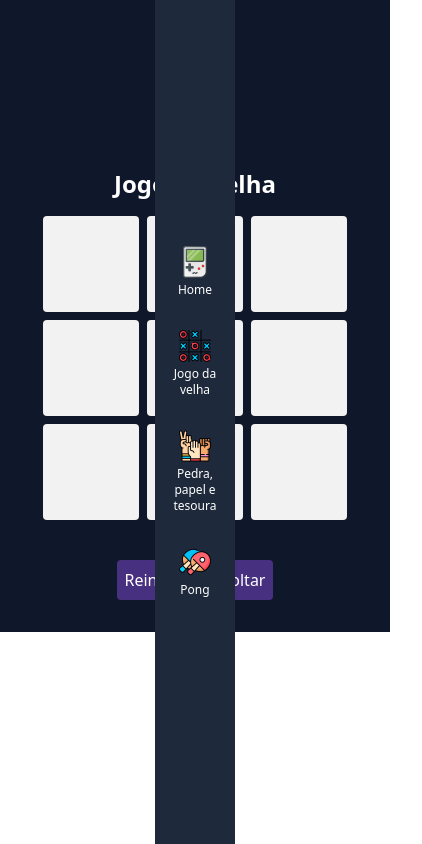
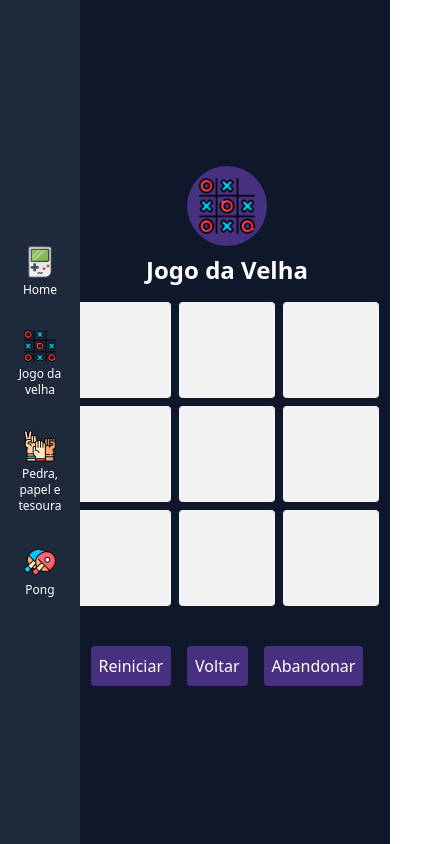
Before and after one commit to AnaLara714/game-dev, a React (Vite) app: page /jogo-da-velha/jogar in a window 390 px wide. Shown: the whole page, 422 px wide, since content can reach past the window. Built offline with nearby package versions, Linux system fonts and the light colour scheme.

Commit message:
correçao de responsividade

```diff
--- a/src/components/tictactoe/tictactoe.tsx
+++ b/src/components/tictactoe/tictactoe.tsx
@@ -102,9 +102,16 @@ export const TicTacToe = () => {
 
   const navigate = useNavigate();
   const back = () => navigate('/jogo-da-velha');
+  const inicio = () => navigate('/');
+  const exit = () => {
+    if (confirm("Deseja sair mesmo?"))
+      alert("então, tá.");
+      back();
+  }
   return (
-    <div className="tic-tac-toe xl:h-screen h-full w-full bg-[#0f172a] text-[#FFFFFF] pt-20 flex flex-col items-center">
+    <div className="tic-tac-toe h-screen w-full xl:h-screen bg-[#0f172a] text-[#FFFFFF] pt-20 pb-10 flex flex-col xl:flex-row justify-center">
       <Sidebar/>
+      <div className="flex flex-col items-center w-full justify-center max-sm:ml-8">
         <div className='bg-[#473080] rounded-full p-2 flex justify-center items-center h-20 w-20 mb-2'>
           <img src={TicTacToeIcon} className='h-14'/>
         </div>
@@ -127,6 +134,11 @@ export const TicTacToe = () => {
             className="reset bg-[#473080] mt-10 mb-8 p-2 w-18 rounded hover:shadow-2xl hover:shadow-purple-500"
             type="button" onClick={back}>Voltar
           </button>
+          <button
+            className="reset bg-[#473080] mt-10 mb-8 p-2 w-18 rounded hover:shadow-2xl hover:shadow-purple-500"
+            type="button" onClick={exit}>Abandonar
+          </button>
+        </div>
       </div>
     </div>
   );
--- a/src/components/tictactoe/tictactoeHome.tsx
+++ b/src/components/tictactoe/tictactoeHome.tsx
@@ -12,17 +12,17 @@ export const TicTacToeHome = () => {
       <Helmet>
         <title>GameDev | Jogo da velha</title>
       </Helmet>
-      <div className="h-full w-full bg-[#0f172a] text-[#FFFFFF]">
+      <div className="h-screen w-full xl:h-screen bg-[#0f172a] text-[#FFFFFF]">
         <Sidebar/>
-        <div className="flex flex-col items-center pb-4">
+        <div className="flex flex-col items-center max-sm:ml-24">
           <div className='bg-[#473080] rounded-full p-2 flex justify-center items-center h-20 w-20 mb-2 mt-4'>
             <img src={TicTacToeIcon} className='h-14'/>
           </div>
           <span className="text-2xl font-bold mb-4">Jogo da Velha</span>
-          <div className="flex flex-col w-[28rem] border p-4 divide-y gap-y-6 divide-[#473080] rounded-md border-[#473080]">
+          <div className="flex flex-col w-[28rem] border flex-wrap p-4 divide-y gap-y-6 divide-[#473080] rounded-md border-[#473080] max-sm:w-80">
             <div className="flex flex-col">
               <span className="font-semibold italic">O que é?</span>
-              <span className="pl-4 pt-1">
+              <span className="pl-4 pt-1 flex flex-wrap">
                 O jogo da velha é um jogo de tabuleiro onde dois jogadores tentam formar
                 uma linha reta com suas peças (X ou O) em um tabuleiro 3x3. O objetivo é vencer
                 ao completar uma linha antes do oponente. É simples e popular em todo o mundo.
@@ -39,7 +39,7 @@ export const TicTacToeHome = () => {
             </div>
           </div>
           <button
-            className="bg-[#473080] mt-2 mb-8 p-2 w-16 rounded hover:shadow-2xl hover:shadow-purple-500"
+            className="bg-[#473080] mt-4 p-2 w-16 rounded hover:shadow-2xl hover:shadow-purple-500"
             onClick={goPlay}
           >
             Jogar
```
Lines whose indentation alone changed are shown as unchanged.
